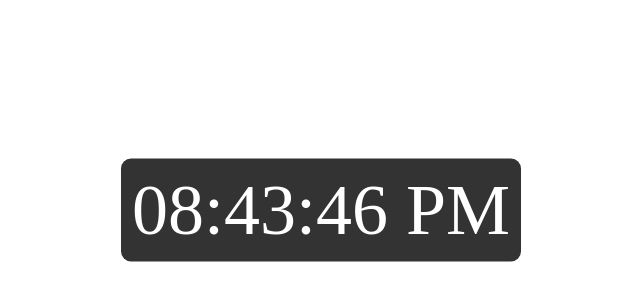
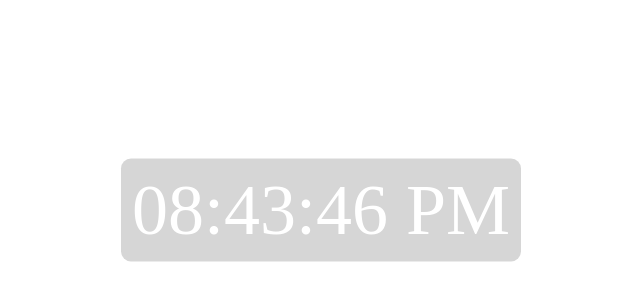
Before and after one commit to Pri-shi/time-app-cicd, a website: page index.html in a window 1280 px wide. Shown: the part 198-498 px from the top of the page, without its empty margins (319-959 px from the left). Drawn offline with Linux system fonts and the light colour scheme.

Commit message:
adding workflow file

```diff
--- a/app/src/package.json
+++ /dev/null
@@ -1,6 +0,0 @@
-{
-    "main": "script.js",
-    "scripts": {
-        "start": "http-server -p 8082"
-    }
-}
--- a/app/src/style.css
+++ b/style.css
@@ -5,7 +5,7 @@
 #clock{
   text-align: center;
   font-size:72px;
-  background-color: #333333;
+  background-color: #3333;
   color: #fff;
   min-width: 380px;
   padding: 10px;
```
Also changed, not shown: package.json (added, +23 -0 lines), .github/workflows/pipeline.yaml (added), .stylelintrc.temp.json (added), index.html (renamed from app/src/index.html), script.js (renamed from app/src/script.js), 1 other file.
